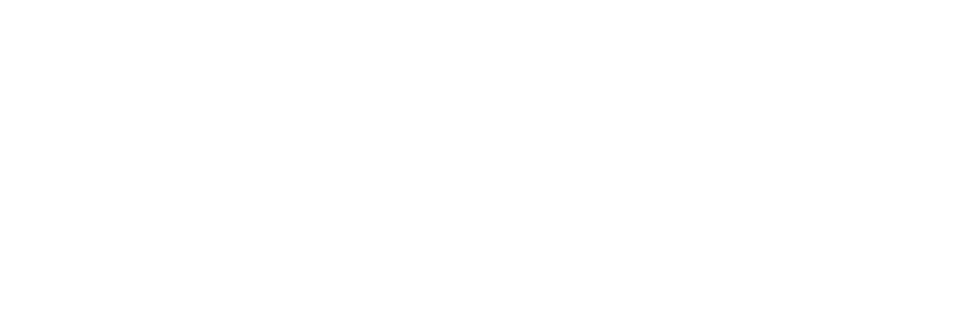
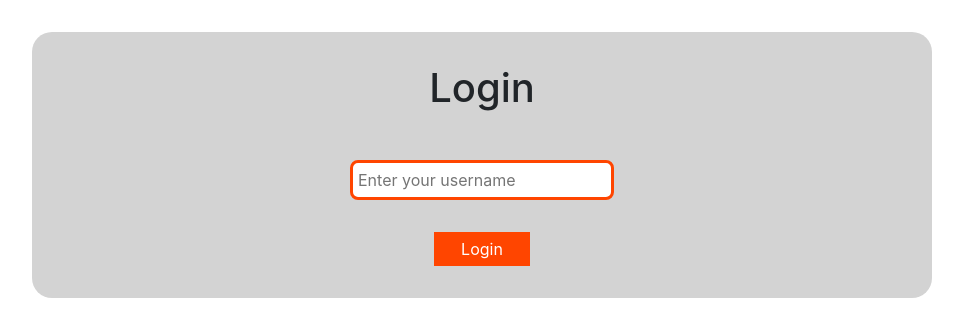
Before and after one commit to makro89/algebra-seminar, a React (Create React App) app: page /algebra-seminar/login in a window 1280 px wide. Before the commit this address had no page. Shown: the top 336 px of the page, without its empty margins (158-1121 px from the left). Built offline with nearby package versions, Linux system fonts and the light colour scheme.

Commit message:
promjene

```diff
--- a/package.json
+++ b/package.json
@@ -1,11 +1,13 @@
 {
   "name": "algebra-seminar",
   "version": "0.1.0",
+  "homepage": "https://makro89.github.io/algebra-seminar",
   "private": true,
   "dependencies": {
     "@testing-library/jest-dom": "^5.16.5",
     "@testing-library/react": "^13.4.0",
     "@testing-library/user-event": "^13.5.0",
+    "gh-pages": "^5.0.0",
     "react": "^18.2.0",
     "react-dom": "^18.2.0",
     "react-router-dom": "^6.11.1",
@@ -13,6 +15,8 @@
     "web-vitals": "^2.1.4"
   },
   "scripts": {
+    "predeploy": "npm run build",
+    "deploy": "gh-pages -d build",
     "start": "react-scripts start",
     "build": "react-scripts build",
     "test": "react-scripts test",
--- a/src/App.js
+++ b/src/App.js
@@ -17,8 +17,8 @@ handleLogin = (username) =>{
   render(){
     return    (
     <Routes>
-      <Route path="/" element={this.state.username ?<Chat username={this.state.username} /> : <Navigate to="/login" />}/>
-      <Route path="/login" element={<Login onLogin={this.handleLogin}/>} />
+      <Route path="/algebra-seminar/" element={this.state.username ?<Chat username={this.state.username} /> : <Navigate to="/algebra-seminar/login" />}/>
+      <Route path="/algebra-seminar/login" element={<Login onLogin={this.handleLogin}/>} />
     </Routes>
     )
   }
--- a/src/Components/Login.js
+++ b/src/Components/Login.js
@@ -9,7 +9,7 @@ const Login = (props) =>{
     const handleSubmit = (e)=>{
         e.preventDefault();
         props.onLogin(usernameText);
-        navigate("/");
+        navigate("/algebra-seminar/");
     }
 
     return <div className="container">
--- a/src/Components/Messages.js
+++ b/src/Components/Messages.js
@@ -18,7 +18,7 @@ class Messages extends Component {
     const className = messageFromMe ?
       "Messages-message currentMember" : "Messages-message";
     return (
-      <li className={className}>
+      <li className={className} key={text + "_" + new Date().getTime().toString()}>
       <span
         className="avatar"
         style={{backgroundColor: member.clientData.color}}
```
Also changed, not shown: 1 other file (tests, documents, lock files or other folders).
